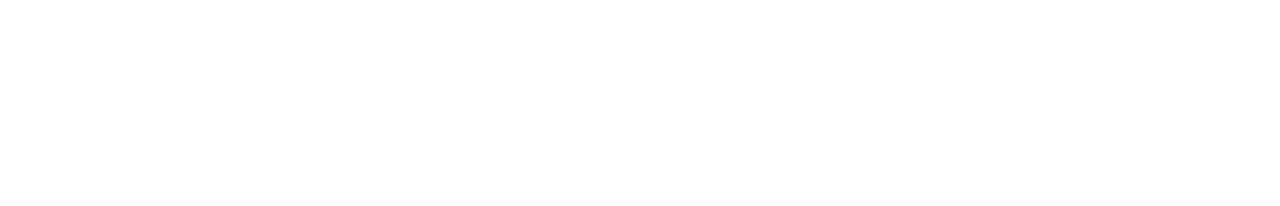
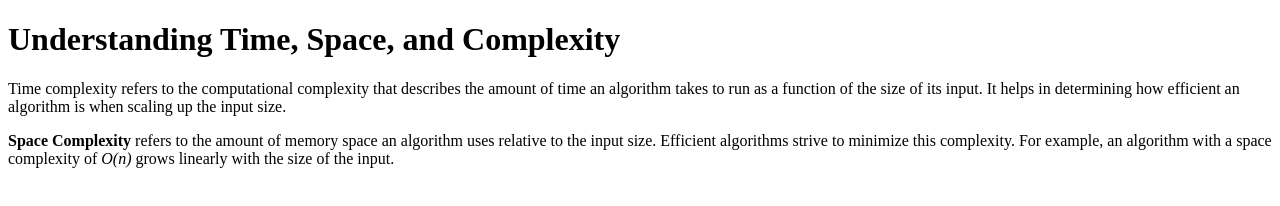
Before and after one commit to acciojob/time-and-space-complexity-mcoolyadav, a website: page main.html in a window 1280 px wide. Drawn offline with Linux system fonts and the light colour scheme.

Commit message:
created a submission

```diff
--- a/main.html
+++ b/main.html
@@ -1,16 +1,17 @@
 <!DOCTYPE html>
-
-<html>
-
+<html lang="en">
 <head>
-	<link rel="stylesheet" href="styles.css">
+    <meta charset="UTF-8">
+    <meta name="viewport" content="width=device-width, initial-scale=1.0">
+    <title>Time, Space, and Complexity</title>
 </head>
-
 <body>
-	<!-- the entire body must be written by student -->
-    <script type="text/javascript" src="./script.js">
-</script>
-
+    <h1>Understanding Time, Space, and Complexity</h1>
+    <p>
+        Time complexity refers to the computational complexity that describes the amount of time an algorithm takes to run as a function of the size of its input. It helps in determining how efficient an algorithm is when scaling up the input size.
+    </p>
+    <p>
+        <b>Space Complexity</b> refers to the amount of memory space an algorithm uses relative to the input size. Efficient algorithms strive to minimize this complexity. For example, an algorithm with a space complexity of <i>O(n)</i> grows linearly with the size of the input.
+    </p>
 </body>
-
 </html>
```
